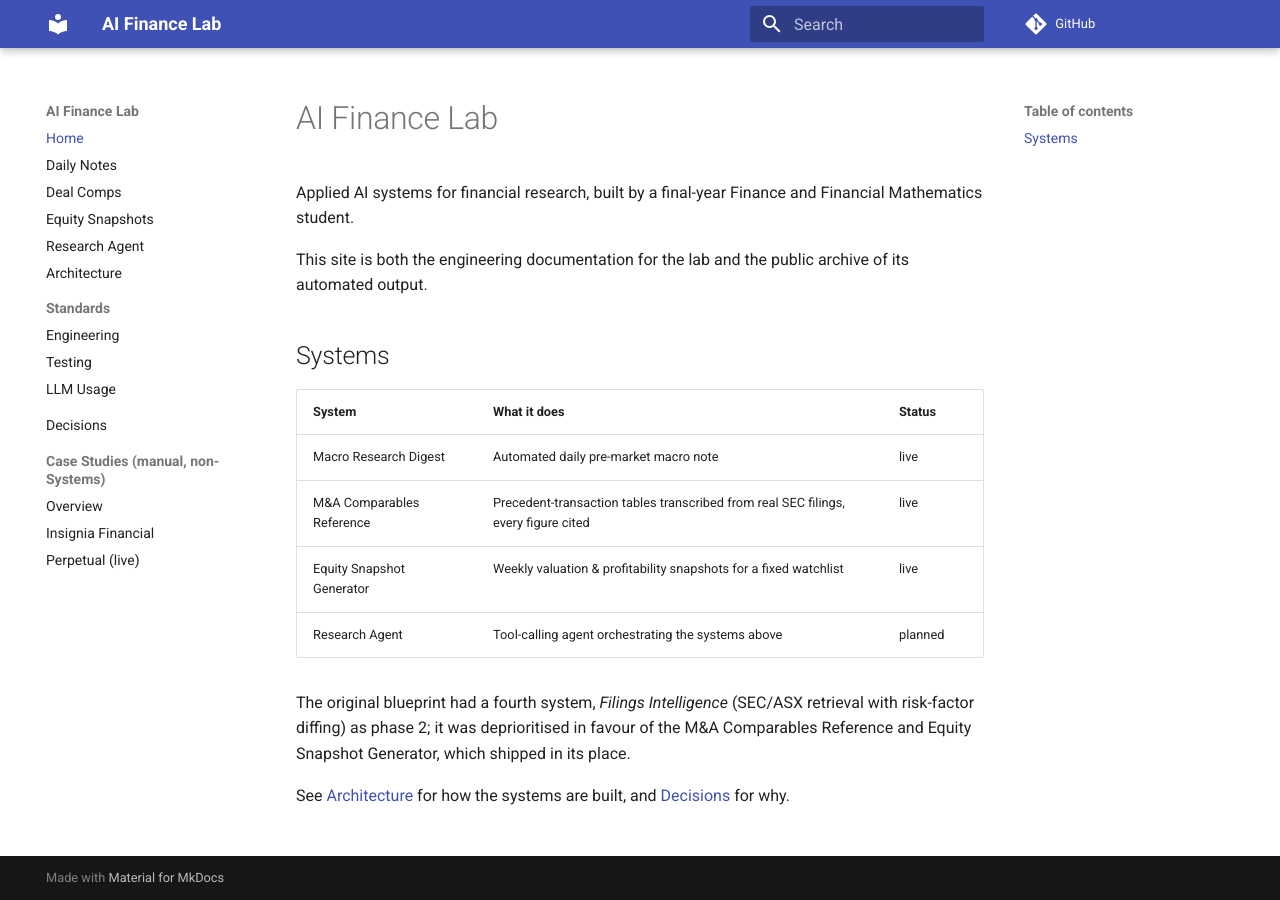
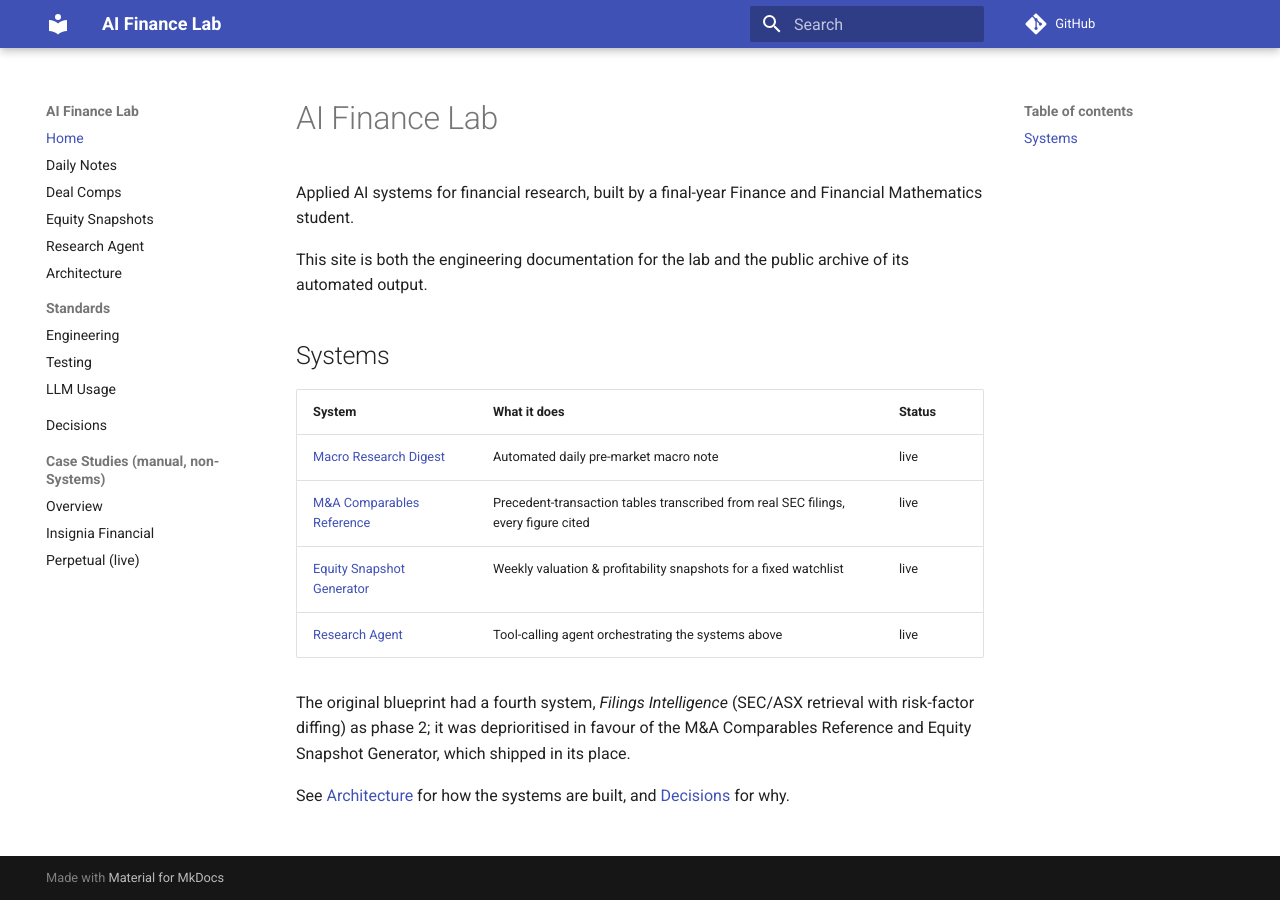
Before and after one commit to tylerkrenkels-dev/ai-finance-lab, an MkDocs documentation site: the page built from docs/index.md, in a window 1280 px wide. Built offline with MkDocs 1.6.1 and Material for MkDocs 9.7.7, drawn with Linux system fonts in a browser that asks for light colours; comment, search, counter and statistics services are not loaded.

Commit message:
docs: mark Research Agent live on the index and link each system to its page (#101)
The Research Agent shipped in #99/#100, so the Systems table said something
false. Flip its status to live and, so the row matches the others, link every
system name to its section page.


Claude-Session: https://claude.ai/code/session_01EJCLDrVYSvXkh1UwfHSDXy

Co-authored-by: Claude Sonnet 5 <noreply@anthropic.com>

```diff
--- a/docs/index.md
+++ b/docs/index.md
@@ -10,10 +10,10 @@ archive of its automated output.
 
 | System | What it does | Status |
 |---|---|---|
-| Macro Research Digest | Automated daily pre-market macro note | live |
-| M&A Comparables Reference | Precedent-transaction tables transcribed from real SEC filings, every figure cited | live |
-| Equity Snapshot Generator | Weekly valuation & profitability snapshots for a fixed watchlist | live |
-| Research Agent | Tool-calling agent orchestrating the systems above | planned |
+| [Macro Research Digest](notes/index.md) | Automated daily pre-market macro note | live |
+| [M&A Comparables Reference](comps/index.md) | Precedent-transaction tables transcribed from real SEC filings, every figure cited | live |
+| [Equity Snapshot Generator](equities/index.md) | Weekly valuation & profitability snapshots for a fixed watchlist | live |
+| [Research Agent](research-agent/index.md) | Tool-calling agent orchestrating the systems above | live |
 
 The original blueprint had a fourth system, *Filings Intelligence* (SEC/ASX
 retrieval with risk-factor diffing) as phase 2; it was deprioritised in favour
```
